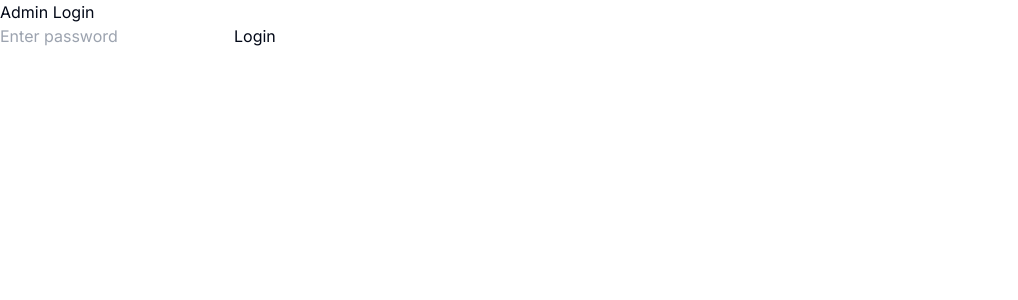
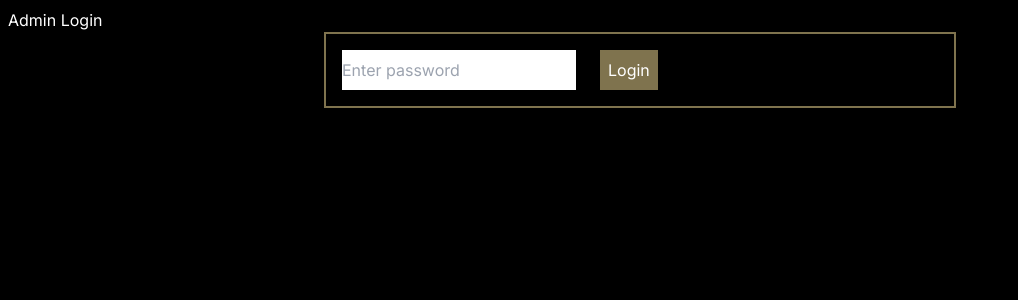
Before and after one commit to julian-sirkin/sirkinSupperClub_next, a Next.js app: page /login in a window 1280 px wide. Shown: the top 300 px of the page, without its empty margins (0-1018 px from the left). Built offline with nearby package versions, Linux system fonts and the light colour scheme.

Commit message:
Add simple styling to login (#22)

```diff
--- a/src/app/api/login/route.ts
+++ b/src/app/api/login/route.ts
@@ -4,13 +4,14 @@ import { NextResponse } from "next/server";
 export async function POST(req: Request) {
     const body = await req.json(); // Parse the request body
     const { password } = body; // Extract password
+    const adminPassword = process.env.ADMIN_PASSWORD as string ?? undefined
     const adminLoginCookieValue = process.env.ADMIN_VERIFIED_COOKIE as string;
 
-    if (password === (process.env.ADMIN_PASSWORD as string)) {
+    if (password === adminPassword) {
       const response = NextResponse.json({ status: 200, success: true });
       response.cookies.set(adminLoginCookieValue, 'true'); // Set the cookie in the response
       return response;
     } else {
-      return NextResponse.json({ status: 401, success: false });
+      return NextResponse.json({success: false }, { status: 401} );
     }
 }
--- a/src/app/login/page.tsx
+++ b/src/app/login/page.tsx
@@ -1,11 +1,10 @@
 "use client"
-import { useState, useEffect } from 'react';
+import { useState } from 'react';
 import { useRouter } from 'next/navigation';
-import Cookies from 'js-cookie';
 
 export default function Login() {
   const [password, setPassword] = useState('');
-  const [error, setError] = useState('');
+  const [passwordError, setPasswordError] = useState('');
   const router = useRouter();
 
   const handleLogin = async (e: React.FormEvent<HTMLFormElement>) => {
@@ -18,27 +17,28 @@ export default function Login() {
       body: JSON.stringify({ password }),
     });
 
-    if (res.ok) {
-       // Set a cookie if successful
+    if (res.status === 200) {
       router.push('/admin'); // Redirect to admin page
     } else {
-      setError('Invalid password');
+      setPasswordError('Invalid password');
     }
   };
 
   return (
-    <div>
+    <div className='bg-black p-2 text-white h-screen'>
       <h1>Admin Login</h1>
-      <form onSubmit={handleLogin}>
+      <form onSubmit={handleLogin} className='w-1/2 m-auto p-4 border-2 border-gold flex gap-6'>
         <input
+          className='text-black'
           type="password"
           placeholder="Enter password"
           value={password}
           onChange={(e) => setPassword(e.target.value)}
         />
-        <button type="submit">Login</button>
+        <button className='p-2 bg-gold hover:bg-white hover:text-gold' type="submit">Login</button>
+        {passwordError && <p className='text-red-600 p-2'>{passwordError}</p>}
       </form>
-      {error && <p>{error}</p>}
+
     </div>
   );
 }
```
